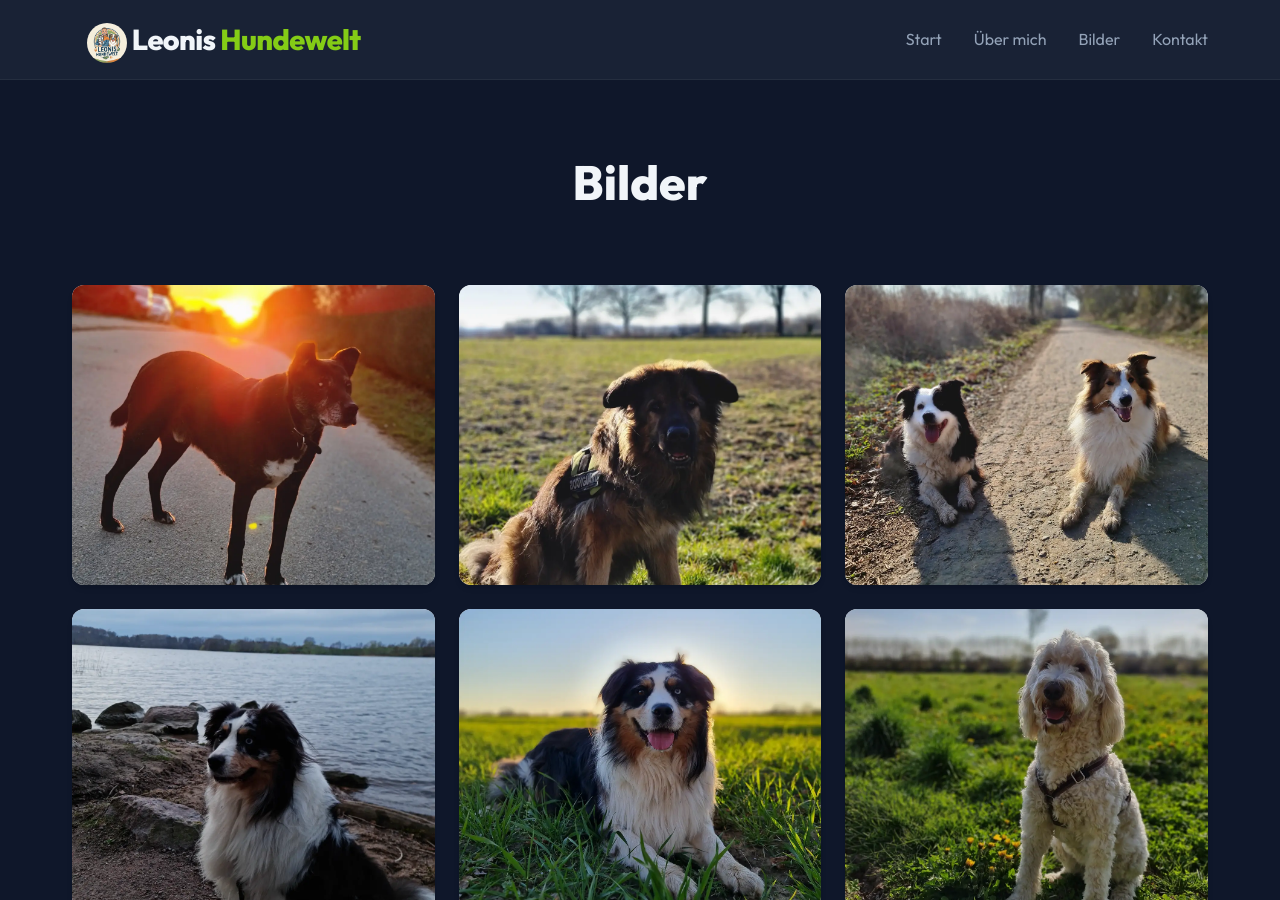
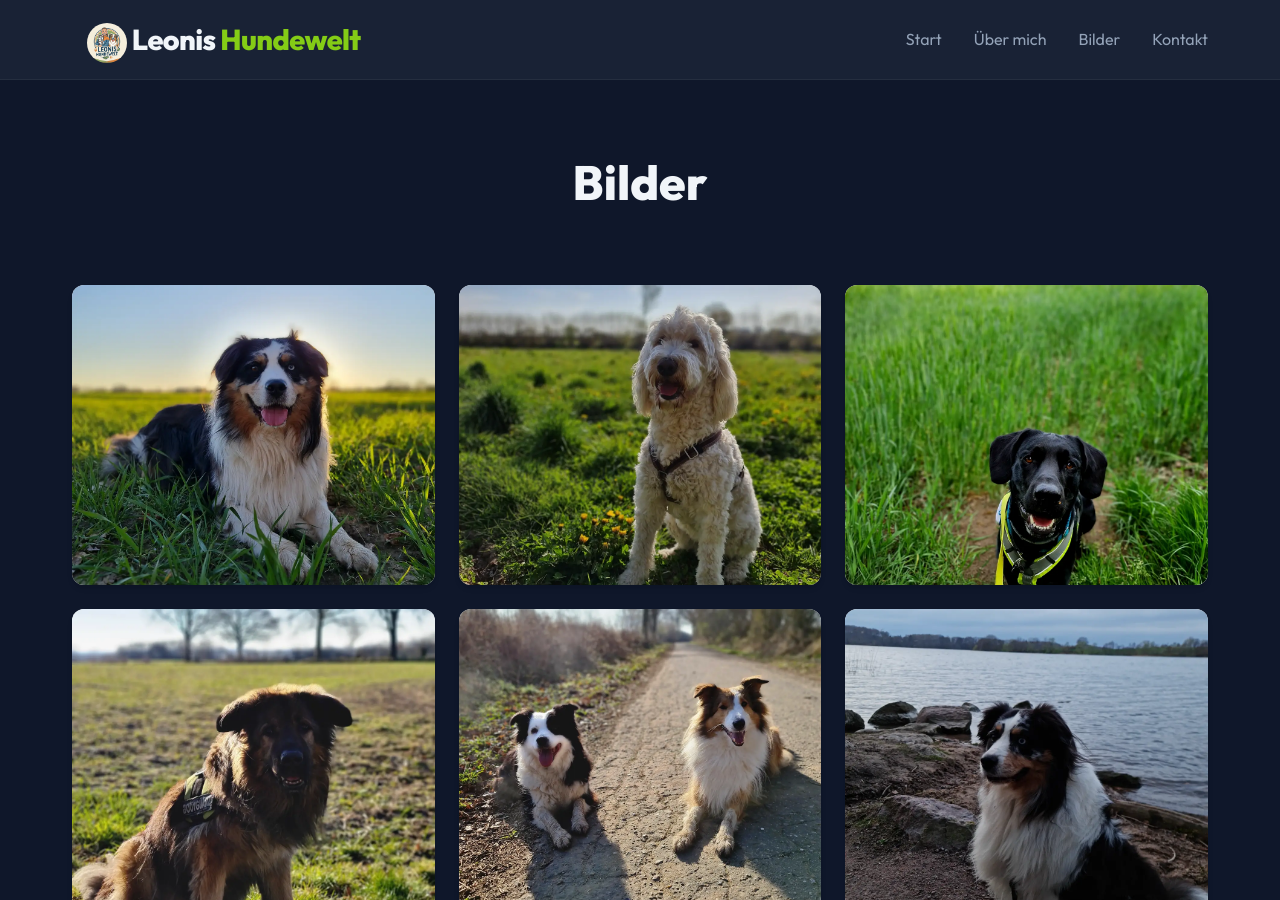
Before and after one commit to leonis-hundewelt/hundewelt, a Jekyll site: the page built from bilder.md, in a window 1280 px wide and 900 px high. Built offline with Jekyll 4.4.1, drawn with Linux system fonts in a browser that asks for light colours.

Commit message:
Bilder Plätze getauscht

```diff
--- a/bilder.md
+++ b/bilder.md
@@ -47,15 +47,14 @@ permalink: /bilder.html
 </style>
 
 <div class="gallery-grid">
-<div class='gallery-card'><img src='/assets/images/images_page/20220307_175749.webp' alt='schwarzer Mischlingshund auf einer Straße, im Hintergrund ein Sonnenuntergang' loading='lazy' decoding='async' class='gallery-img'></div>
+<div class='gallery-card'><img src='/assets/images/images_page/20220417_194333.webp' alt='ein Australian Sheperd in einem Feld liegend' loading='lazy' decoding='async' class='gallery-img'></div>
+<div class='gallery-card'><img src='/assets/images/images_page/20220430_081621.webp' alt='ein weißer Labradoodle auf einem Feld sitzend' loading='lazy' decoding='async' class='gallery-img'></div>
+<div class='gallery-card'><img src='/assets/images/images_page/20220520_150613.webp' alt='ein schwarzer Labrador in einem Feld sitzend' loading='lazy' decoding='async' class='gallery-img'></div>
 <div class='gallery-card'><img src='/assets/images/images_page/20220312_083556.webp' alt='brauner Hütehund vor einem Feld' loading='lazy' decoding='async' class='gallery-img'></div>
 <div class='gallery-card'><img src='/assets/images/images_page/20220327_093216.webp' alt='zwei hunde auf einem Feldweg. ein braun weißer Collie und ein schwarz weißer Border Collie' loading='lazy' decoding='async' class='gallery-img'></div>
 <div class='gallery-card'><img src='/assets/images/images_page/20220414_201147.webp' alt='ein Australian Shepherd auf Steinen sitzend vor einem See' loading='lazy' decoding='async' class='gallery-img'></div>
-<div class='gallery-card'><img src='/assets/images/images_page/20220417_194333.webp' alt='ein Australian Sheperd in einem Feld liegend' loading='lazy' decoding='async' class='gallery-img'></div>
-<div class='gallery-card'><img src='/assets/images/images_page/20220430_081621.webp' alt='ein weißer Labradoodle auf einem Feld sitzend' loading='lazy' decoding='async' class='gallery-img'></div>
 <div class='gallery-card'><img src='/assets/images/images_page/20220430_081639.webp' alt='ein weißer Labradoodle auf einem Sonnenblumern feld sitzend und in die Ferne guckend' loading='lazy' decoding='async' class='gallery-img'></div>
 <div class='gallery-card'><img src='/assets/images/images_page/20220501_142214.webp' alt='ein weißer Labradoodle vor einem Wolfsgehege staunen einen vorbeilaufenden Hund anschauen' loading='lazy' decoding='async' class='gallery-img'></div>
-<div class='gallery-card'><img src='/assets/images/images_page/20220520_150613.webp' alt='ein schwarzer Labrador in einem Feld sitzend' loading='lazy' decoding='async' class='gallery-img'></div>
 <div class='gallery-card'><img src='/assets/images/images_page/20220521_135958.webp' alt='ein schwarzer Labrador or einem See sitzend' loading='lazy' decoding='async' class='gallery-img'></div>
 <div class='gallery-card'><img src='/assets/images/images_page/20220526_123600.webp' alt='ein weißer Labradoodle im Sand an der Ostsee liegend vor dem Wasser. Die Ohren fliegen im Wind vors Gesicht des Hundes.' loading='lazy' decoding='async' class='gallery-img'></div>
 <div class='gallery-card'><img src='/assets/images/images_page/20220610_122714.webp' alt='ein weißer kleiner Hund vor einem Feld stehend, er hat ein Knickohr' loading='lazy' decoding='async' class='gallery-img'></div>
@@ -75,6 +74,7 @@ permalink: /bilder.html
 <div class='gallery-card'><img src='/assets/images/images_page/20230108_105422.webp' alt='ein weißer Labradodle sitzt vor dem See und schaut nach links' loading='lazy' decoding='async' class='gallery-img'></div>
 <div class='gallery-card'><img src='/assets/images/images_page/20230128_135912.webp' alt='ein grauer Australian Shepherd-Schäferhundmix sitzt auf einem Weg' loading='lazy' decoding='async' class='gallery-img'></div>
 <div class='gallery-card'><img src='/assets/images/images_page/20230204_144342.webp' alt='ein grauer Australian Shepherd-Schäferhundmix steht auf einem Baumstamm' loading='lazy' decoding='async' class='gallery-img'></div>
+<div class='gallery-card'><img src='/assets/images/images_page/20220307_175749.webp' alt='schwarzer Mischlingshund auf einer Straße, im Hintergrund ein Sonnenuntergang' loading='lazy' decoding='async' class='gallery-img'></div>
 <div class='gallery-card'><img src='/assets/images/images_page/20240824_161942.webp' alt='ein Australian Shepherd und ein Labrador sitzen auf einem Feldweg nebeneinnander' loading='lazy' decoding='async' class='gallery-img'></div>
 <div class='gallery-card'><img src='/assets/images/images_page/20240824_162014.webp' alt='ein Australian Shepherd und ein Labrador liegen auf einem Feldweg nebeneinnander' loading='lazy' decoding='async' class='gallery-img'></div>
 <div class='gallery-card'><img src='/assets/images/images_page/20240901_155050.webp' alt='ein Australian Shepherd und ein kleiner weißer Hund sitzen auf einem Feldweg nebeneinnander' loading='lazy' decoding='async' class='gallery-img'></div>
```
